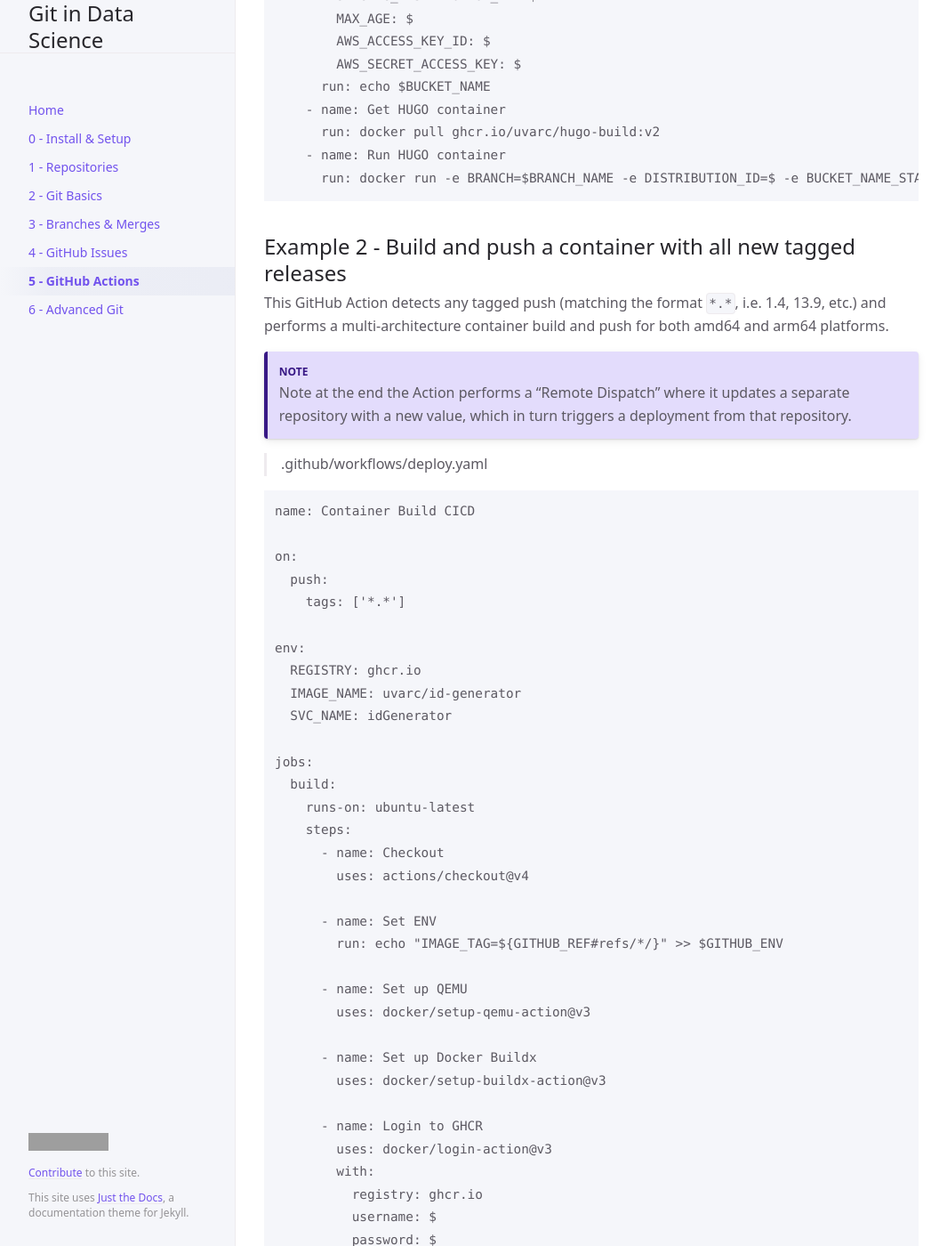
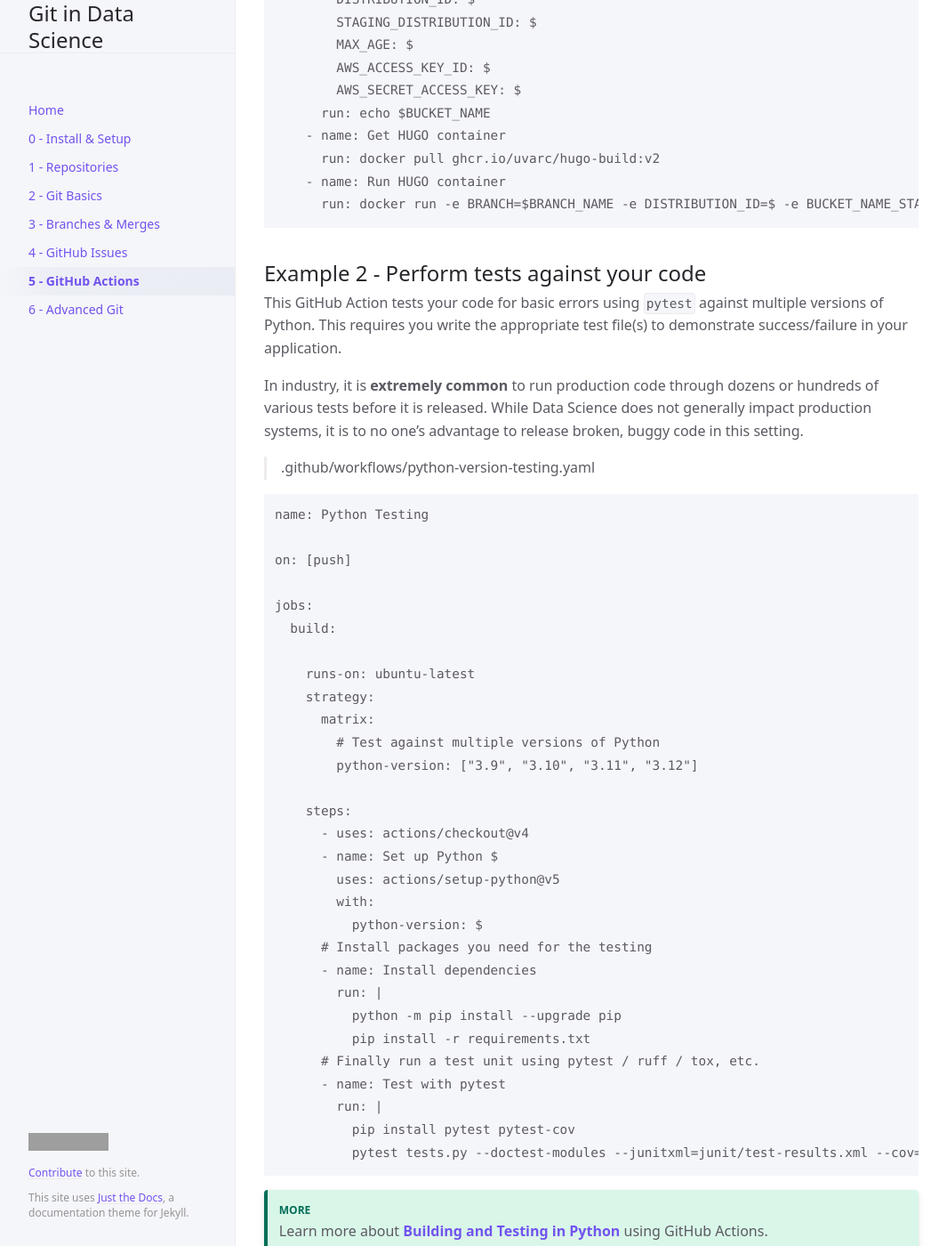
Before and after one commit to UVADS/git-basics, a Jekyll site: the page built from docs/github-actions.md, in a window 1280 px wide and 1400 px high, scrolled down 2656 px. Shown: the whole window at 89% size, without its empty margins (107-1172 px from the left). Built offline with Jekyll 4.4.1, drawn with Linux system fonts in a browser that asks for light colours; cached includes are drawn as plain includes; some of the changed text lies outside the part shown; grey boxes are pictures that could not be loaded.

Commit message:
Trying the GUI commit

````diff
--- a/docs/github-actions.md
+++ b/docs/github-actions.md
@@ -101,9 +101,52 @@ jobs:
       run: docker run -e BRANCH=$BRANCH_NAME -e DISTRIBUTION_ID=${{ secrets.DISTRIBUTION_ID }} -e BUCKET_NAME_STAGING=${{ secrets.BUCKET_NAME_STAGING }} -e STAGING_DISTRIBUTION_ID=${{ secrets.STAGING_DISTRIBUTION_ID }} -e AWS_ACCESS_KEY_ID=${{ secrets.AWS_ACCESS_KEY_ID }} -e AWS_SECRET_ACCESS_KEY=${{ secrets.AWS_SECRET_ACCESS_KEY }} -e MAX_AGE=${{ secrets.MAX_AGE}} ghcr.io/uvarc/hugo-build:v2 /root/build-site.sh uvarc/rc-website hugo-0.80.0-ext
 ```
 
-## Example 2 - Build and push a container with all new tagged releases
+## Example 2 - Perform tests against your code
 
-This GitHub Action detects any tagged push (matching the format `*.*`, i.e. 1.4, 13.9, etc.) and performs a multi-architecture container build and push for both amd64 and arm64 platforms.
+This GitHub Action tests your code for basic errors using `pytest` against multiple versions of Python. This requires you write the appropriate test file(s) to demonstrate success/failure in your application.
+
+In industry, it is **extremely common** to run production code through dozens or hundreds of various tests before it is released. While Data Science does not generally impact production systems, it is to no one's advantage to release broken, buggy code in this setting.
+
+> .github/workflows/python-version-testing.yaml
+
+```
+name: Python Testing
+
+on: [push]
+
+jobs:
+  build:
+
+    runs-on: ubuntu-latest
+    strategy:
+      matrix:
+        # Test against multiple versions of Python
+        python-version: ["3.9", "3.10", "3.11", "3.12"]
+
+    steps:
+      - uses: actions/checkout@v4
+      - name: Set up Python ${{ matrix.python-version }}
+        uses: actions/setup-python@v5
+        with:
+          python-version: ${{ matrix.python-version }}
+      # Install packages you need for the testing
+      - name: Install dependencies
+        run: |
+          python -m pip install --upgrade pip
+          pip install -r requirements.txt
+      # Finally run a test unit using pytest / ruff / tox, etc.
+      - name: Test with pytest
+        run: |
+          pip install pytest pytest-cov
+          pytest tests.py --doctest-modules --junitxml=junit/test-results.xml --cov=com --cov-report=xml --cov-report=html
+```
+
+{: .success }
+Learn more about [**Building and Testing in Python**](https://docs.github.com/en/actions/automating-builds-and-tests/building-and-testing-python) using GitHub Actions.
+
+## Example 3 - Build and push a container with all new tagged releases
+
+This GitHub Action detects any tagged push (matching the format `*.*`, i.e. 1.4, 13.9, 989.14, etc.) and performs a multi-architecture container build and push for both amd64 and arm64 platforms.
 
 {: .note }
 Note at the end the Action performs a "Remote Dispatch" where it updates a separate repository with a new value, which in turn triggers a deployment from that repository.
````
Also changed, not shown: docs/git-advanced.md (+1 -1 lines).
